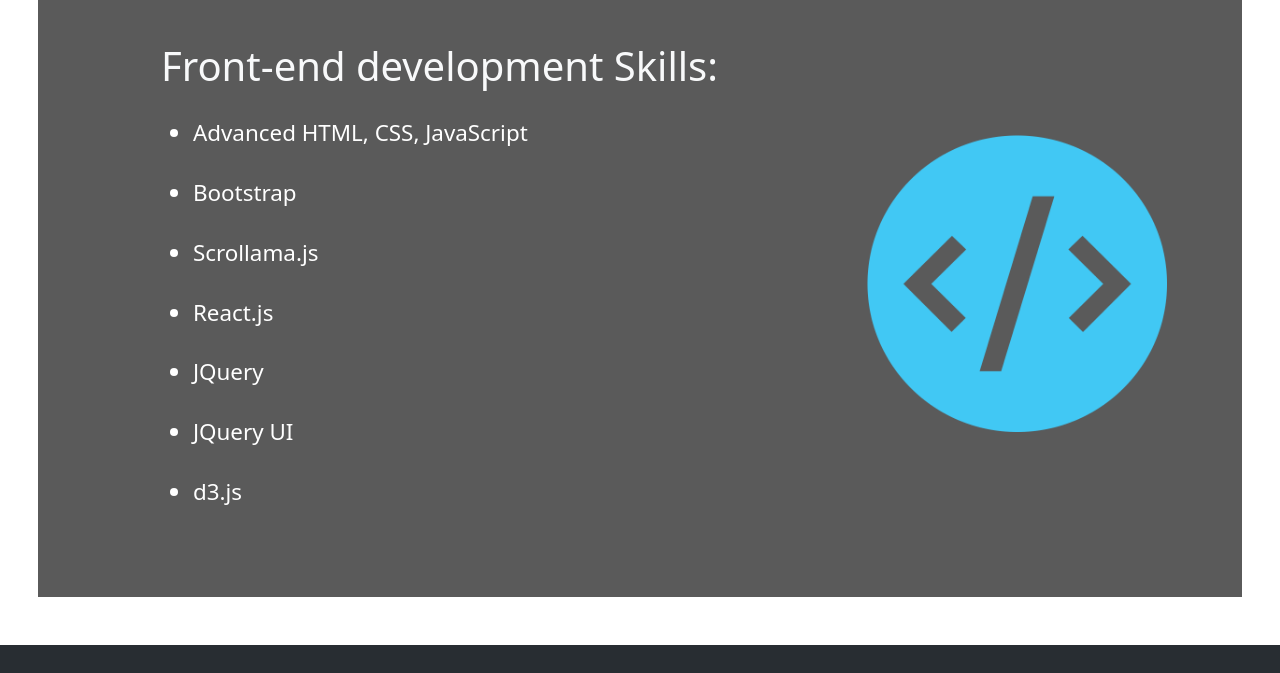
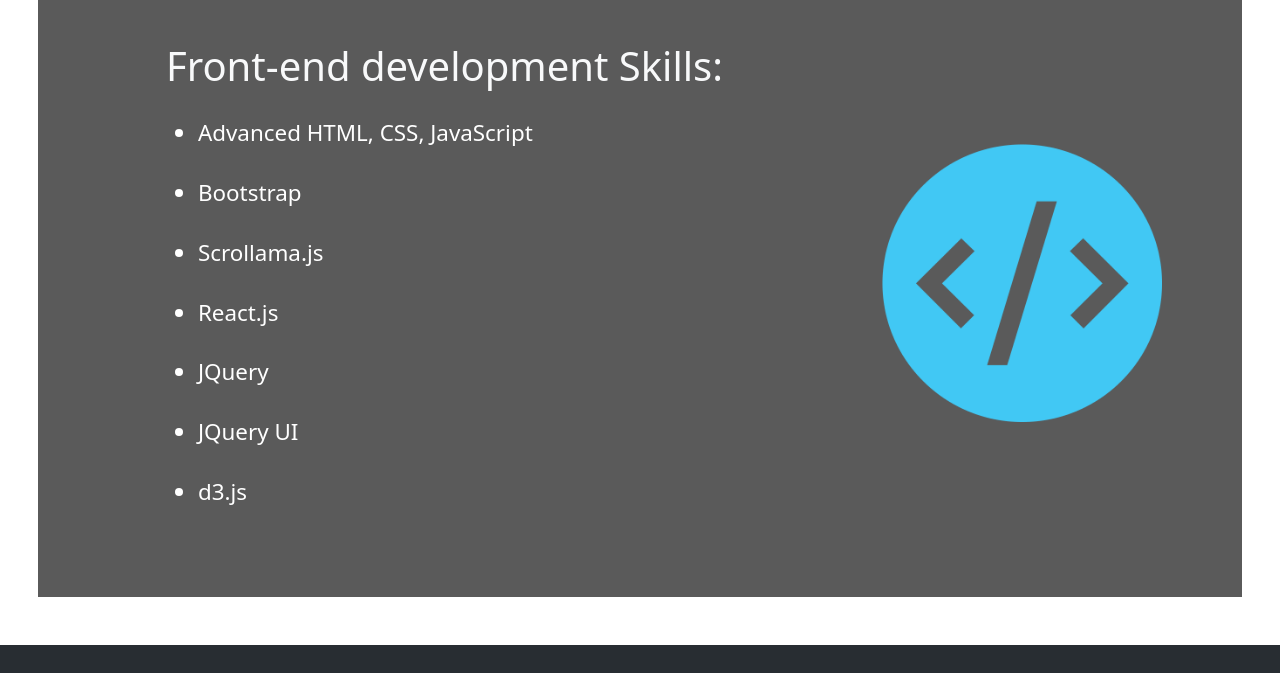
Before and after one commit to ariatgz/Old-Website, a website: page index.html in a window 1280 px wide. Shown: the part 4600-5273 px from the top of the page. Drawn offline with nearby package versions, Linux system fonts and the light colour scheme; a script that the page names is missing.

Commit message:
Init Commit

```diff
--- a/index.html
+++ b/index.html
@@ -297,7 +297,7 @@
         </div>
 
 
-        <img alt="A guy is programming" class="align-self-center mt-3 mt-md-0" src="images/pngfind.com-web-designing-icon-png-1706361.png" style="height: auto;width:300px;"/>
+        <img alt="A guy is programming" class="align-self-center mt-5 mt-md-0" src="images/pngfind.com-web-designing-icon-png-1706361.png" style="height: auto;width:280px;"/>
 
 
     </div>
```
